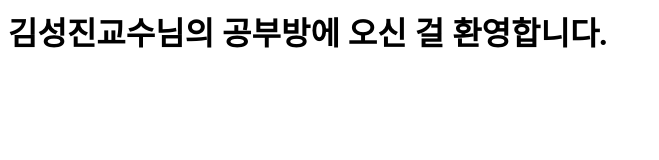
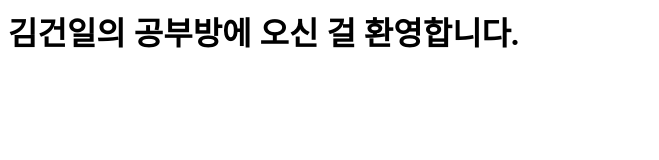
Before and after one commit to vkdlxj3332/kimricha, a plain HTML site: page index.html in a window 1280 px wide. Shown: the whole page, without its empty margins (0-659 px from the left). Drawn offline with Linux system fonts and the light colour scheme.

Commit message:
Update index.html

```diff
--- a/index.html
+++ b/index.html
@@ -1,7 +1,7 @@
 <html>
 <head>
-<title> 김성진교수님의 공부방</title>
+<title> 김건일의 공부방</title>
 <body>
-<h1> 김성진교수님의 공부방에 오신 걸 환영합니다. </h1>
+<h1> 김건일의 공부방에 오신 걸 환영합니다. </h1>
 </body>
 </html>
```
